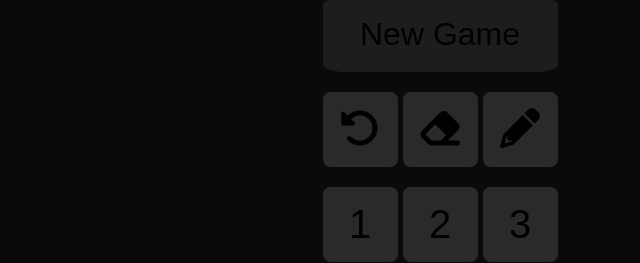
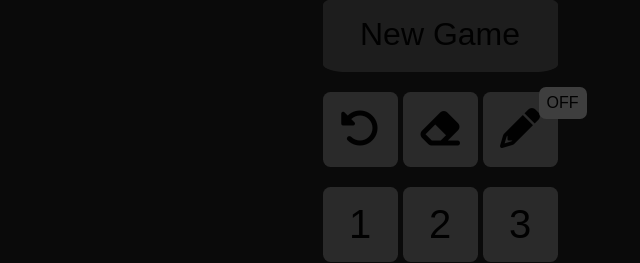
Before and after one commit to adnanZe/Sudoku_vue, a Vue app: page / in a window 1280 px wide. Shown: the part 134-397 px from the top of the page, without its empty margins (493-1133 px from the left). Built offline with nearby package versions, Linux system fonts and the light colour scheme; what sudoku would draw is missing.

Commit message:
[feature] note button

```diff
--- a/src/components/core/ActionsPad.vue
+++ b/src/components/core/ActionsPad.vue
@@ -15,7 +15,10 @@ const store = inject<Store>(storeKey)!;
     <button id="erase" class="erase" @click="store.methods.onAddNumber('')">
       <i class="fa-solid fa-eraser"></i>
     </button>
-    <button class="notes" id="notes" @click="">
+    <button
+      :class="['notes', store.gameState.isActiveNotes ? 'on' : '']"
+      id="notes"
+      @click="store.methods.onNotes()">
       <i class="fa-solid fa-pencil"></i>
     </button>
     <button
@@ -74,4 +77,24 @@ button:hover {
   background-color: rgba(50, 50, 50, 0.6);
   grid-column: 1 / 4;
 }
+
+.notes::before {
+  content: "OFF";
+  position: absolute;
+  background-color: var(--bg-color-4);
+  font-size: 1rem;
+  width: 3rem;
+  height: 2rem;
+  display: flex;
+  align-items: center;
+  justify-content: center;
+  border-radius: 7px;
+  transform: translate(50px, -20px);
+  color: var(--text-color-1);
+}
+
+.notes.on::before {
+  content: "ON";
+  background-color: var(--bg-color-2);
+}
 </style>
--- a/src/model/sudoku.ts
+++ b/src/model/sudoku.ts
@@ -1,6 +1,7 @@
 export interface SudokuState {
     cells: CellState[];
     selectedCell: CellState;
+    isActiveNotes: boolean;
 }
 
 export interface CellState {
--- a/src/store/index.ts
+++ b/src/store/index.ts
@@ -12,11 +12,13 @@ export interface Store {
 interface Methods {
     onSelectCell: (id: number) => void;
     onAddNumber: (value: string) => void;
+    onNotes: () => void;
 }
 
 const gameState: SudokuState = reactive({
     cells: cellsSudoku,
-    selectedCell: cellsSudoku[0]
+    selectedCell: cellsSudoku[0],
+    isActiveNotes: false,
 });
 
 const methods = {
@@ -27,8 +29,11 @@ const methods = {
 
     onAddNumber: (value: string) => {
         handleAddNumber(value)
+    },
 
-    },
+    onNotes: () => {
+        gameState.isActiveNotes = !gameState.isActiveNotes;
+    }
 }
 
 const handleSelectCell = (id: number) => {
```
